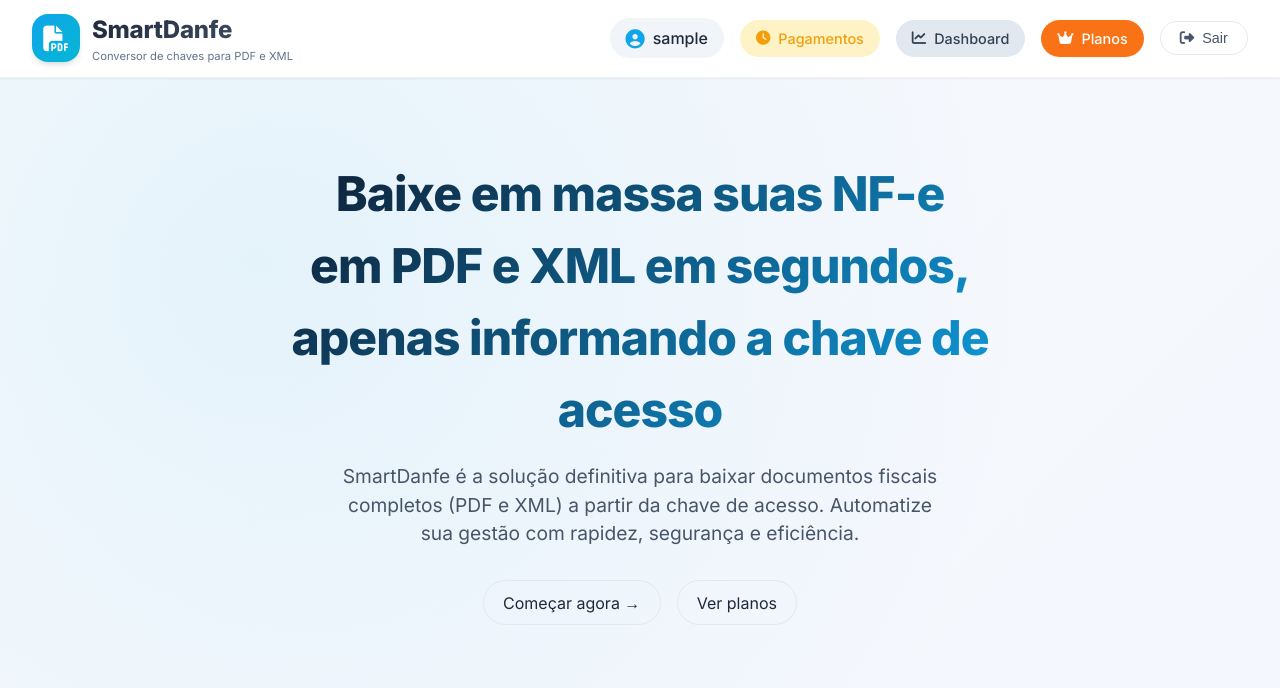
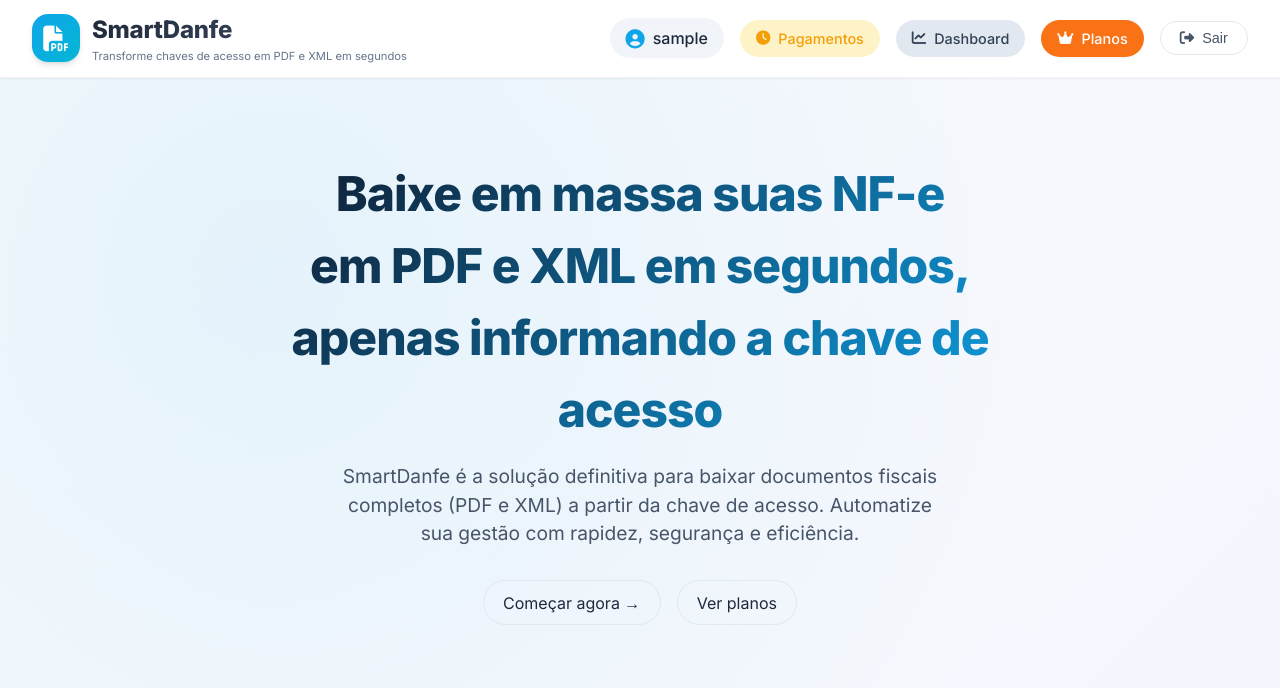
Before and after one commit to cvinicius22/SmartDanfe, a Django app: page / in a window 1280 px wide. Shown: the top 688 px of the page. Run offline with Django 5.2, Linux system fonts and the light colour scheme; the visitor is signed in with stand-in values (Sample User, id 1); data that the repository does not hold is empty; parts of the project's set-up code (start-up, migrations or seed data) failed here and were passed over.

Commit message:
Update base.html

```diff
--- a/templates/base.html
+++ b/templates/base.html
@@ -327,7 +327,7 @@
             <div class="logo-icon"><i class="fas fa-file-pdf"></i></div>
             <div class="logo-text">
                 <h1>SmartDanfe</h1>
-                <p>Conversor de chaves para PDF e XML</p>
+                <p>Transforme chaves de acesso em PDF e XML em segundos</p>
             </div>
         </a>
         <div class="user-area">
```
